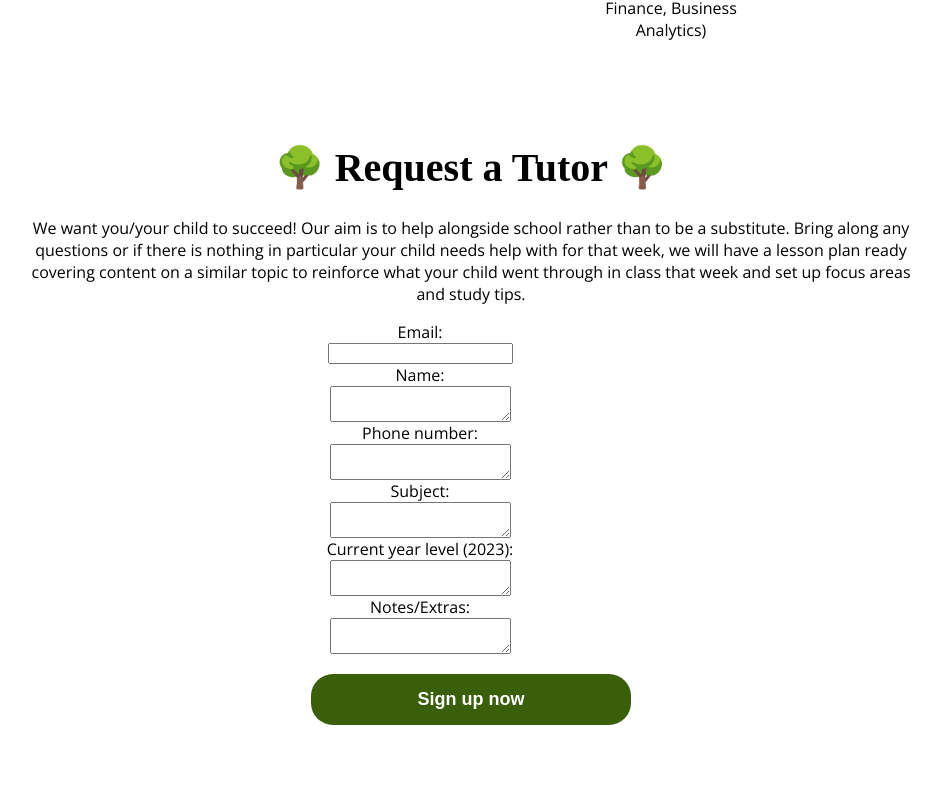
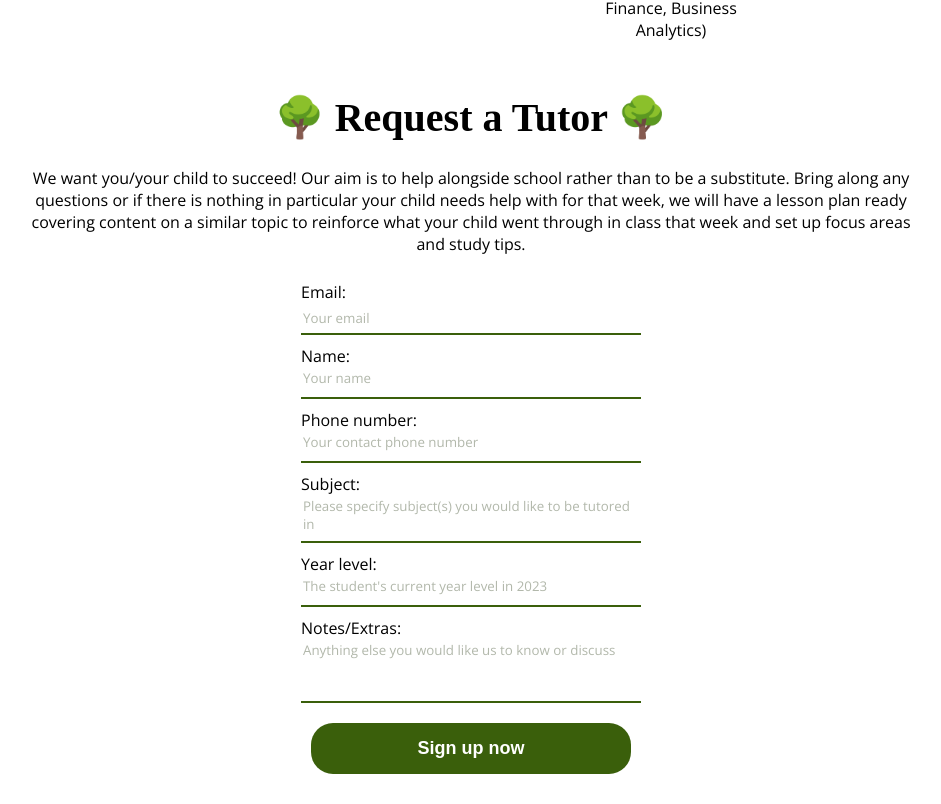
Before and after one commit to nancywu45/trilogy-tutoring, a React (Create React App) app: page / in a window 1280 px wide. Shown: the part 2156-2960 px from the top of the page, without its empty margins (169-1110 px from the left). Built offline with nearby package versions, Linux system fonts and the light colour scheme; a web font is replaced by a local one.

Commit message:
changed css of form to match branding

```diff
--- a/src/pages/RequestATutor.js
+++ b/src/pages/RequestATutor.js
@@ -22,27 +22,47 @@ function RequestATutor() {
         <form action="https://formbold.com/s/ozVZq" method="POST">
           <label for="email">
             Email:
-            <input type="email" name="email" />
+            <input type="email" name="email" placeholder="Your email" />
           </label>
           <label for="name">
             Name:
-            <textarea name="message" defaultValue={""} />
+            <textarea
+              name="message"
+              defaultValue={""}
+              placeholder="Your name"
+            />
           </label>
           <label for="phoneNumber">
             Phone number:
-            <textarea name="message" defaultValue={""} />
+            <textarea
+              name="message"
+              defaultValue={""}
+              placeholder="Your contact phone number"
+            />
           </label>
-          <label for="subject">
+          <label for="subject" className="subject">
             Subject:
-            <textarea name="message" defaultValue={""} />
+            <textarea
+              name="message"
+              defaultValue={""}
+              placeholder="Please specify subject(s) you would like to be tutored in"
+            />
           </label>
           <label for="yearLevel">
-            Current year level (2023):
-            <textarea name="message" defaultValue={""} />
+            Year level:
+            <textarea
+              name="message"
+              defaultValue={""}
+              placeholder="The student's current year level in 2023"
+            />
           </label>
-          <label for="notes">
+          <label for="notes" className="notes">
             Notes/Extras:
-            <textarea name="message" defaultValue={""} />
+            <textarea
+              name="message"
+              defaultValue={""}
+              placeholder="Anything else you would like us to know or discuss"
+            />
           </label>
           <button type="submit">Sign up now</button>
         </form>
--- a/src/styles/Navbar.css
+++ b/src/styles/Navbar.css
@@ -2,7 +2,7 @@
   display: flex;
   width: 100%;
   height: 80px;
-  background-color: #d7ccbc;
+  background-color: var(--text-secondary);
   margin-top: -80px;
   justify-content: space-around;
   align-items: center;
--- a/src/styles/index.css
+++ b/src/styles/index.css
@@ -3,6 +3,7 @@
 :root {
   font-family: "Open Sans";
   font-size: 16px;
+  --text-secondary: #d7ccbc;
   --bg-primary: #3a5f0b;
   --bg-secondary: #d4af37;
 }
--- a/src/styles/requestatutor.css
+++ b/src/styles/requestatutor.css
@@ -13,20 +13,35 @@
   width: 70px;
 }
 
-.submissionForm {
+.submissionForm label {
   display: flex;
   flex-direction: column;
-  align-items: center;
-  justify-content: center;
-  /* width: 70%;
-  margin: 1rem auto;
-  padding: 2rem; */
+  text-align: left;
+  margin-top: 10px;
 }
 
-label {
-  display: flex;
-  flex-direction: column;
-  align-items: center;
-  justify-content: center;
-  width: 70%;
+input,
+textarea {
+  resize: none;
+  height: 2rem;
+  font-family: "Open Sans", sans-serif;
+  border: none;
+  border-bottom: 2px solid var(--bg-primary);
 }
+
+input:focus,
+textarea:focus {
+  outline: none;
+}
+
+.subject textarea {
+  height: 3rem;
+}
+
+.notes textarea {
+  height: 4rem;
+}
+
+::placeholder {
+  color: #b2b8ab;
+}
```
